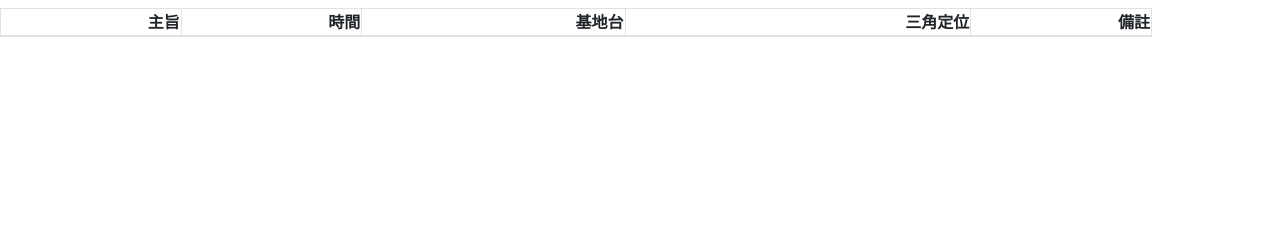
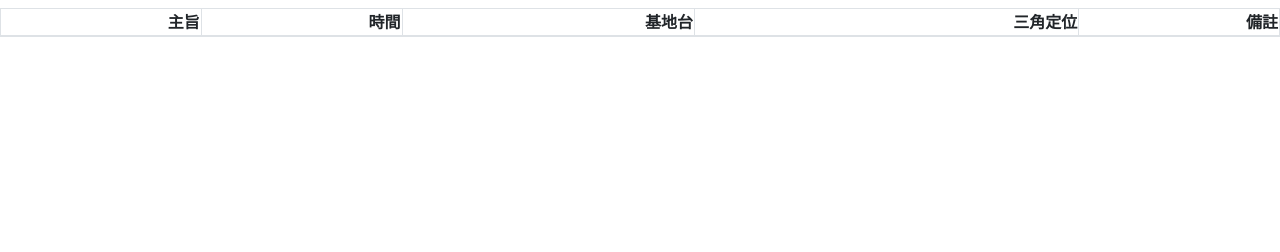
Before and after one commit to latteouka/loccib-frontend, a Flask app: page /show in a window 1280 px wide. Shown: the part 48-300 px from the top of the page. Run offline with Flask 2, Linux system fonts and the light colour scheme; data that the repository does not hold is empty; some libraries are stand-ins or nearby versions.

Commit message:
make it better

```diff
--- a/templates/base.html
+++ b/templates/base.html
@@ -8,7 +8,7 @@
 	<link rel="stylesheet" href="https://stackpath.bootstrapcdn.com/bootstrap/4.3.1/css/bootstrap.min.css" integrity="sha384-ggOyR0iXCbMQv3Xipma34MD+dH/1fQ784/j6cY/iJTQUOhcWr7x9JvoRxT2MZw1T" crossorigin="anonymous">
 	<link rel="stylesheet" href="{{url_for('.static', filename='mystyle.css')}}">
 	<style>
-	  table { width: 90%; }
+	  table { width: 100%; }
 	  td, th {text-align: left; white-space: nowrap;}
 	  td.numeric, th.numeric { text-align: right; }
 	  h2, h3 {margin-top: 1em;}
```
